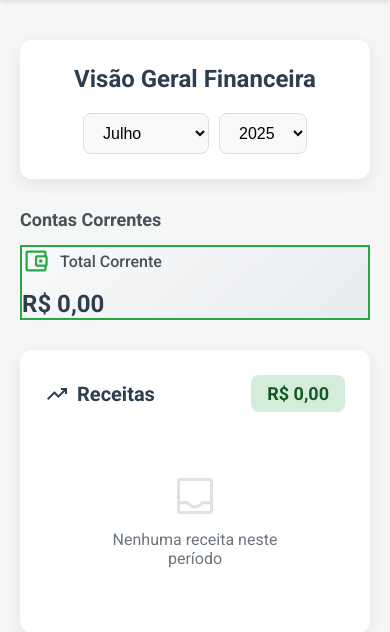
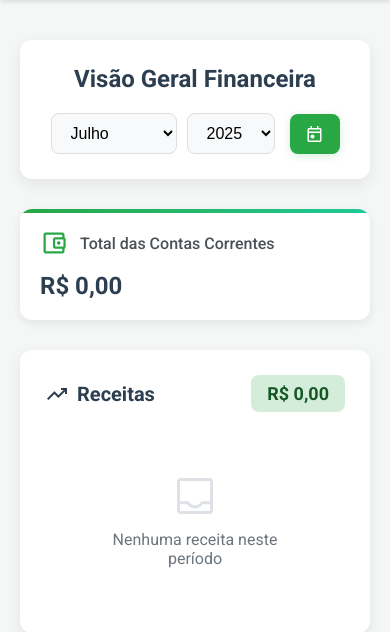
Before and after one commit to marciomartinho/minhas_financas, a Flask app: page / in a window 390 px wide. Shown: the part 70-702 px from the top of the page. Run offline with Flask 3, Linux system fonts and the light colour scheme.

Commit message:
atualizações

```diff
--- a/app/models.py
+++ b/app/models.py
@@ -17,6 +17,7 @@ class Conta(db.Model):
     # Usaremos 'Corrente' ou 'Investimento' aqui
     tipo_conta = db.Column(db.String(50), nullable=False)
     saldo_inicial = db.Column(db.Numeric(10, 2), nullable=False, default=0.0)
+    saldo_atual = db.Column(db.Numeric(10, 2), nullable=False, default=0.0)
     # Não guardamos a imagem, mas sim o nome do arquivo dela.
     imagem_arquivo = db.Column(db.String(255), nullable=True)
 
--- a/app/routes/main_routes.py
+++ b/app/routes/main_routes.py
@@ -23,9 +23,9 @@ def home():
     contas_corrente = Conta.query.filter_by(tipo_conta='Corrente').all()
     contas_investimento = Conta.query.filter_by(tipo_conta='Investimento').all()
 
-    # Calcular totais
-    total_corrente = sum(conta.saldo_inicial for conta in contas_corrente)
-    total_investimento = sum(conta.saldo_inicial for conta in contas_investimento)
+    # Calcular totais usando saldo_atual (sempre recalcular para pegar mudanças)
+    total_corrente = db.session.query(func.sum(Conta.saldo_atual)).filter(Conta.tipo_conta == 'Corrente').scalar() or 0
+    total_investimento = db.session.query(func.sum(Conta.saldo_atual)).filter(Conta.tipo_conta == 'Investimento').scalar() or 0
 
     # Buscar lançamentos do mês
     receitas = Lancamento.query.filter(
--- a/static/css/home.css
+++ b/static/css/home.css
@@ -45,6 +45,12 @@
     color: #2c3e50;
 }
 
+.periodo-controls {
+    display: flex;
+    align-items: center;
+    gap: 15px;
+}
+
 .form-periodo {
     display: flex;
     gap: 10px;
@@ -70,25 +76,39 @@
     box-shadow: 0 0 0 3px rgba(40, 167, 69, 0.1);
 }
 
+.btn-hoje {
+    display: flex;
+    align-items: center;
+    gap: 6px;
+    padding: 10px 20px;
+    background-color: #28a745;
+    color: white;
+    text-decoration: none;
+    border-radius: 8px;
+    font-size: 15px;
+    font-weight: 500;
+    transition: all 0.3s ease;
+    box-shadow: 0 2px 8px rgba(40, 167, 69, 0.2);
+}
+
+.btn-hoje:hover {
+    background-color: #218838;
+    transform: translateY(-1px);
+    box-shadow: 0 4px 12px rgba(40, 167, 69, 0.3);
+}
+
+.btn-hoje .material-symbols-outlined {
+    font-size: 20px;
+}
+
 /* --- Cards Container --- */
 .cards-container {
     margin-bottom: 30px;
 }
 
-.cards-grupo {
-    margin-bottom: 25px;
-}
-
-.cards-grupo h3 {
-    margin: 0 0 15px 0;
-    color: #495057;
-    font-size: 18px;
-    font-weight: 600;
-}
-
-.cards-row {
+.cards-row-unified {
     display: grid;
-    grid-template-columns: repeat(auto-fit, minmax(250px, 1fr));
+    grid-template-columns: repeat(auto-fit, minmax(220px, 1fr));
     gap: 20px;
 }
 
@@ -109,13 +129,28 @@
 .card-header {
     display: flex;
     align-items: center;
-    gap: 10px;
+    gap: 12px;
     margin-bottom: 15px;
 }
 
 .card-header .material-symbols-outlined {
     font-size: 28px;
     color: #6c757d;
+}
+
+.card-icon-custom {
+    width: 32px;
+    height: 32px;
+    display: flex;
+    align-items: center;
+    justify-content: center;
+    overflow: hidden;
+}
+
+.card-icon-custom img {
+    width: 100%;
+    height: 100%;
+    object-fit: contain;
 }
 
 .card-header h4 {
@@ -133,20 +168,39 @@
 
 /* --- Cards de Total --- */
 .card-total {
-    background: linear-gradient(135deg, #f8f9fa 0%, #e9ecef 100%);
-    border: 2px solid;
+    background-color: #ffffff;
+    border-radius: 12px;
+    padding: 20px;
+    box-shadow: 0 3px 10px rgba(0, 0, 0, 0.08);
+    transition: all 0.3s ease;
+    position: relative;
+    overflow: hidden;
 }
 
-.card-corrente {
-    border-color: #28a745;
+.card-total::before {
+    content: '';
+    position: absolute;
+    top: 0;
+    left: 0;
+    right: 0;
+    height: 4px;
+}
+
+.card-corrente::before {
+    background: linear-gradient(90deg, #28a745 0%, #20c997 100%);
+}
+
+.card-investimento::before {
+    background: linear-gradient(90deg, #007bff 0%, #0056b3 100%);
+}
+
+.card-total:hover {
+    transform: translateY(-2px);
+    box-shadow: 0 5px 20px rgba(0, 0, 0, 0.12);
 }
 
 .card-corrente .card-header .material-symbols-outlined {
     color: #28a745;
-}
-
-.card-investimento {
-    border-color: #007bff;
 }
 
 .card-investimento .card-header .material-symbols-outlined {
@@ -240,7 +294,13 @@
 }
 
 .tabela-lancamentos tbody tr.row-pago {
-    opacity: 0.7;
+    background-color: #d4edda;
+    opacity: 0.85;
+}
+
+.tabela-lancamentos tbody tr.row-pago:hover {
+    background-color: #c3e6cb;
+    opacity: 0.9;
 }
 
 .tabela-lancamentos td {
@@ -290,11 +350,11 @@
 }
 
 .status-pendente {
-    color: #6c757d;
+    color: #dc3545;
 }
 
 .status-pendente:hover {
-    background-color: #6c757d10;
+    background-color: #dc354510;
 }
 
 .status-pago {
@@ -303,6 +363,21 @@
 
 .status-pago:hover {
     background-color: #28a74510;
+}
+
+/* --- Indicador visual de pago/recebido --- */
+.tabela-lancamentos tbody tr.row-pago td {
+    position: relative;
+}
+
+.tabela-lancamentos tbody tr.row-pago td:first-child::before {
+    content: '';
+    position: absolute;
+    left: 0;
+    top: 0;
+    bottom: 0;
+    width: 3px;
+    background-color: #28a745;
 }
 
 /* --- Tags e Categorias --- */
@@ -679,6 +754,10 @@
     .tabelas-container {
         grid-template-columns: 1fr;
     }
+
+    .cards-row-unified {
+        grid-template-columns: repeat(auto-fit, minmax(200px, 1fr));
+    }
 }
 
 @media (max-width: 768px) {
@@ -687,11 +766,16 @@
         gap: 20px;
     }
 
+    .periodo-controls {
+        width: 100%;
+        justify-content: center;
+    }
+
     .periodo-selector h1 {
         font-size: 24px;
     }
 
-    .cards-row {
+    .cards-row-unified {
         grid-template-columns: 1fr;
     }
 
@@ -712,4 +796,12 @@
         margin: 10% auto;
         width: 95%;
     }
+
+    .btn-hoje span:not(.material-symbols-outlined) {
+        display: none;
+    }
+
+    .btn-hoje {
+        padding: 10px 15px;
+    }
 }
--- a/templates/home.html
+++ b/templates/home.html
@@ -21,6 +21,7 @@
 <!-- Seletor de Período -->
 <div class="periodo-selector">
     <h1>Visão Geral Financeira</h1>
+    <div class="periodo-controls">
         <form method="GET" action="{{ url_for('main.home') }}" class="form-periodo">
             <select name="mes" id="mes" onchange="this.form.submit()">
                 {% for mes_item in meses %}
@@ -35,47 +36,44 @@
                 {% endfor %}
             </select>
         </form>
+        <a href="{{ url_for('main.home') }}" class="btn-hoje" title="Ir para o mês atual">
+            <span class="material-symbols-outlined">today</span>
+            <span>Hoje</span>
+        </a>
+    </div>
 </div>
 
 <!-- Cards de Saldos -->
 <div class="cards-container">
+    <div class="cards-row-unified">
         <!-- Cards de Contas Correntes -->
-    <div class="cards-grupo">
-        <h3>Contas Correntes</h3>
-        <div class="cards-row">
         {% for conta in contas_corrente %}
             <div class="card-conta">
                 <div class="card-header">
+                    {% if conta.imagem_arquivo %}
+                        <div class="card-icon-custom">
+                            <img src="{{ url_for('static', filename='uploads/' + conta.imagem_arquivo) }}" alt="{{ conta.nome }}">
+                        </div>
+                    {% else %}
                         <span class="material-symbols-outlined">account_balance</span>
+                    {% endif %}
                     <h4>{{ conta.nome }}</h4>
                 </div>
-                    <div class="card-value">R$ {{ conta.saldo_inicial|moeda }}</div>
+                <div class="card-value">R$ {{ conta.saldo_atual|moeda }}</div>
             </div>
         {% endfor %}
+
+        <!-- Card Total Corrente -->
         <div class="card-total card-corrente">
             <div class="card-header">
                 <span class="material-symbols-outlined">account_balance_wallet</span>
-                    <h4>Total Corrente</h4>
+                <h4>Total das Contas Correntes</h4>
             </div>
             <div class="card-value">R$ {{ total_corrente|moeda }}</div>
         </div>
-        </div>
-    </div>
 
-    <!-- Cards de Contas Investimento -->
-    {% if contas_investimento %}
-        <div class="cards-grupo">
-            <h3>Contas Investimento</h3>
-            <div class="cards-row">
-                {% for conta in contas_investimento %}
-                    <div class="card-conta">
-                        <div class="card-header">
-                            <span class="material-symbols-outlined">trending_up</span>
-                            <h4>{{ conta.nome }}</h4>
-                        </div>
-                        <div class="card-value">R$ {{ conta.saldo_inicial|moeda }}</div>
-                    </div>
-                {% endfor %}
+        <!-- Card Total Investimento -->
+        {% if total_investimento > 0 %}
             <div class="card-total card-investimento">
                 <div class="card-header">
                     <span class="material-symbols-outlined">savings</span>
@@ -83,9 +81,8 @@
                 </div>
                 <div class="card-value">R$ {{ total_investimento|moeda }}</div>
             </div>
+        {% endif %}
     </div>
-        </div>
-    {% endif %}
 </div>
 
 <!-- Tabelas de Receitas e Despesas -->
```
Also changed, not shown: app/routes/lancamentos_routes.py (+47 -3 lines), migrations/versions/d1cd60c8c190_adiciona_campo_saldo_atual_na_tabela_.py (added, +33 -0 lines). Lines whose indentation alone changed are shown as unchanged.
